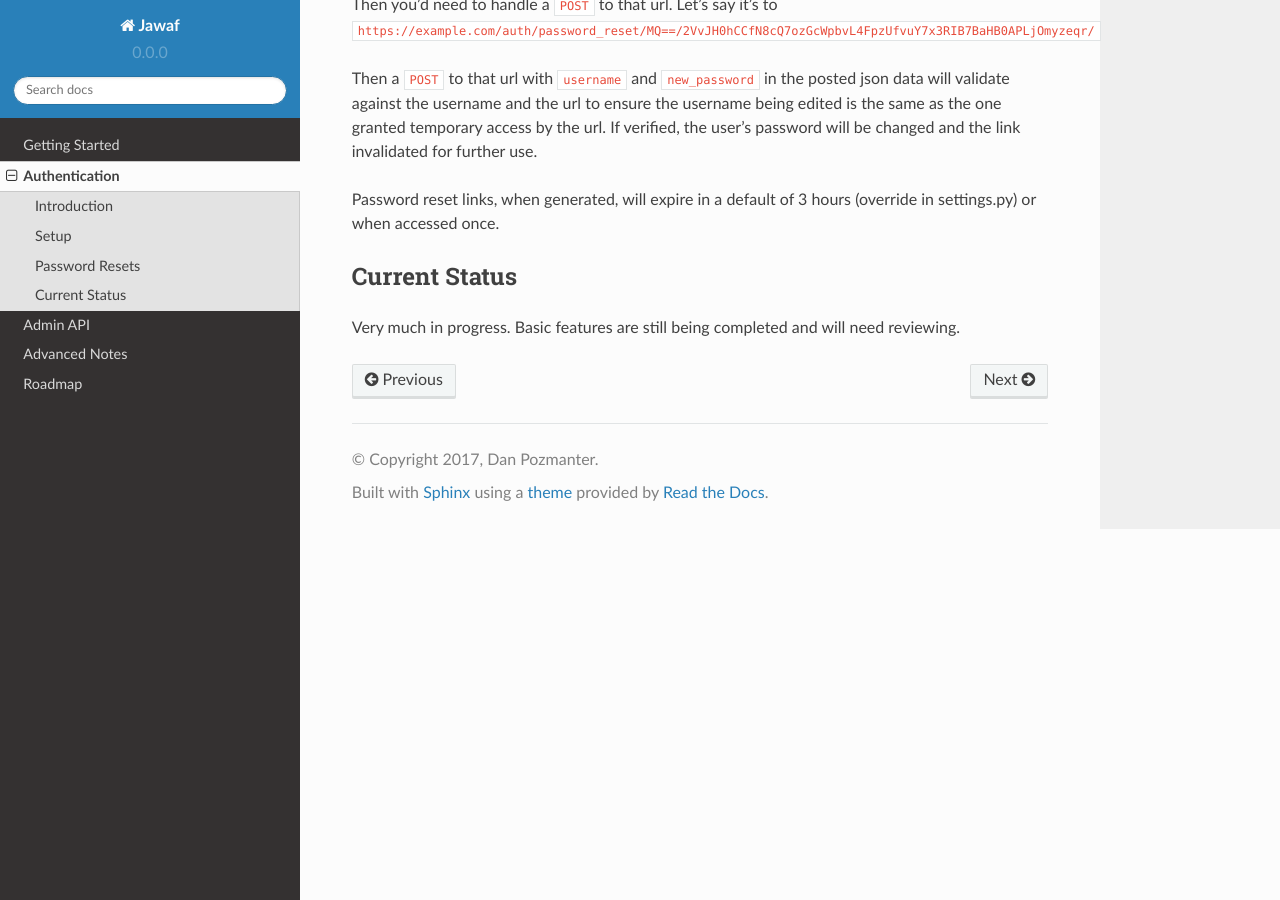
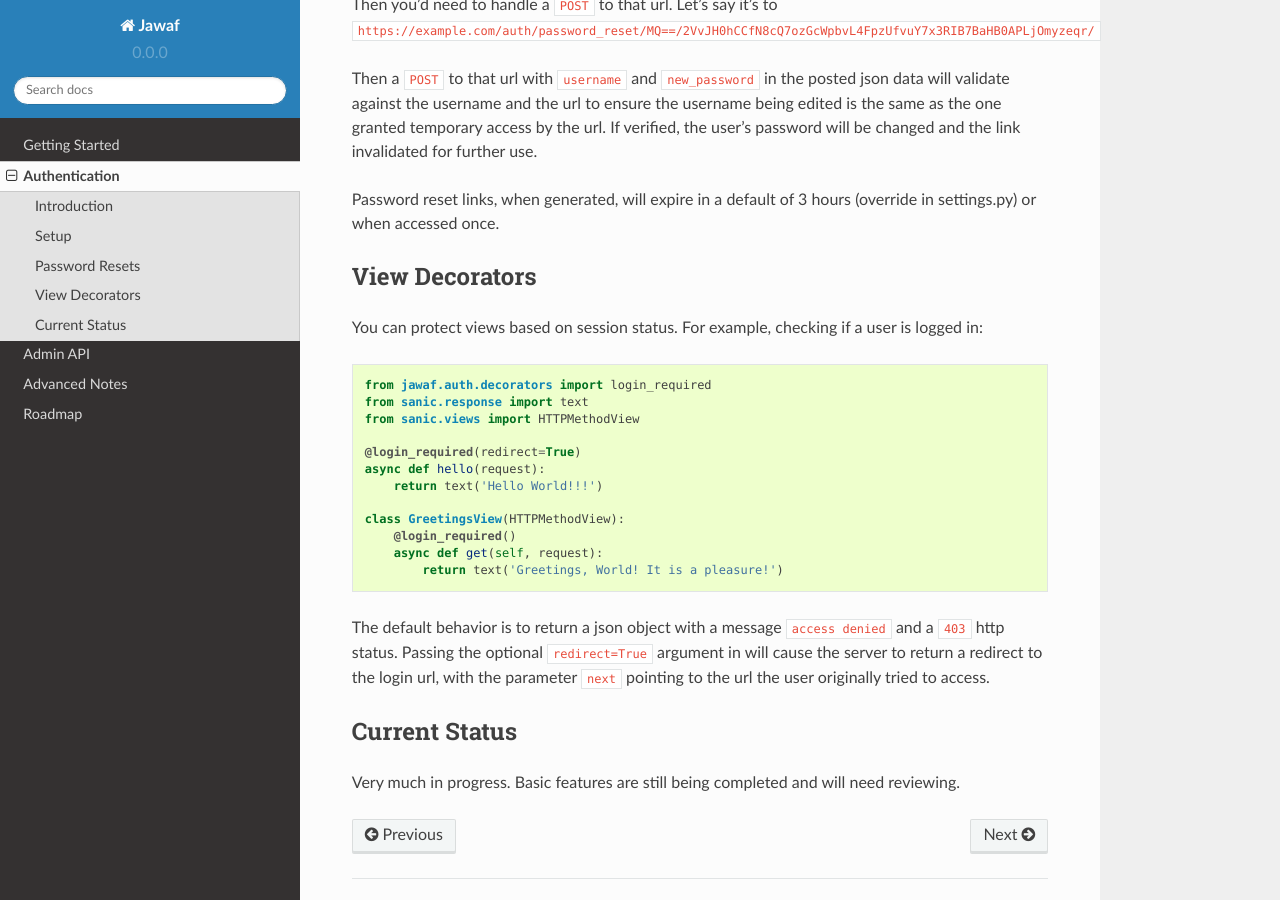
Before and after one commit to dileepkannamala/jawaf, a Sphinx documentation site: the page built from docs/guides/authentication.md, in a window 1280 px wide and 900 px high, scrolled down 718 px. Built offline with Sphinx 7.4.7 and the Read the Docs theme 2.0.0, drawn with Linux system fonts in a browser that asks for light colours.

Commit message:
Fine tuning auth/login_required code and tests

````diff
--- a/docs/guides/authentication.md
+++ b/docs/guides/authentication.md
@@ -29,6 +29,30 @@
 
 Password reset links, when generated, will expire in a default of 3 hours (override in settings.py) or when accessed once.
 
+## View Decorators
+
+You can protect views based on session status. For example, checking if a user is logged in:
+
+```python
+from jawaf.auth.decorators import login_required
+from sanic.response import text
+from sanic.views import HTTPMethodView
+
+@login_required(redirect=True)
+async def hello(request):
+    return text('Hello World!!!')
+
+class GreetingsView(HTTPMethodView):
+    @login_required()
+    async def get(self, request):
+        return text('Greetings, World! It is a pleasure!')
+
+```
+
+The default behavior is to return a json object with a message `access denied` and a `403` http status.
+Passing the optional `redirect=True` argument in will cause the server to return a redirect to the login url,
+with the parameter `next` pointing to the url the user originally tried to access.
+
 ## Current Status
 
 Very much in progress. Basic features are still being completed and will need reviewing.
````
Also changed, not shown: 6 other files.
